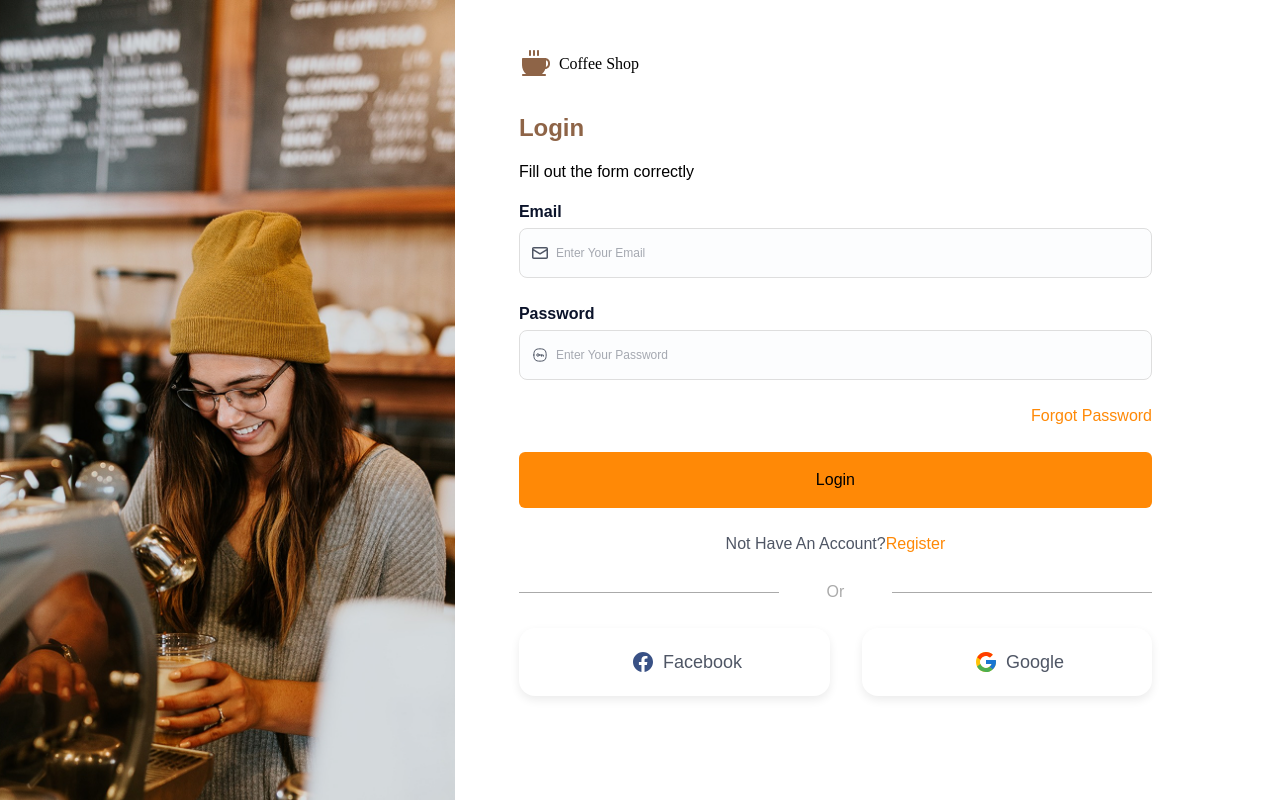
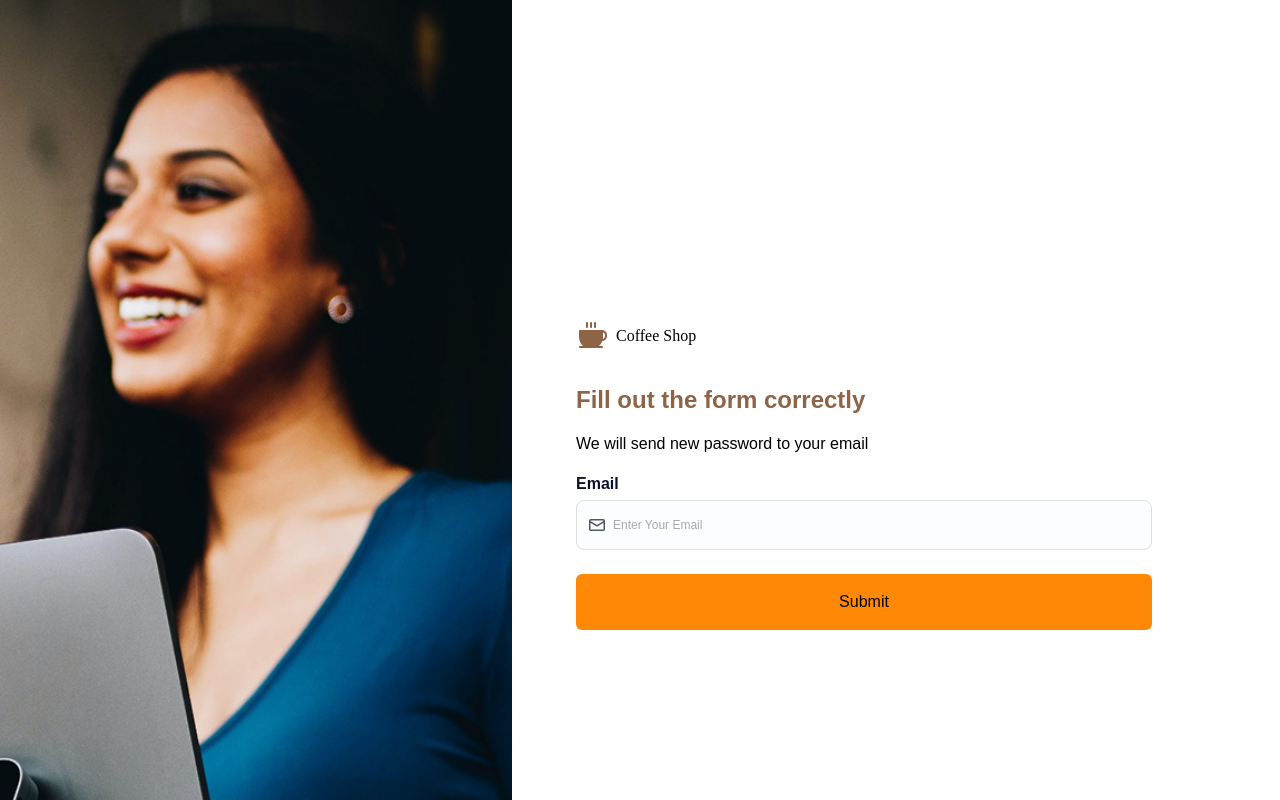
Before and after one commit to adityabastyas/koda-b6-react, a React (Vite) app: page / in a window 1280 px wide. Shown: the top 800 px of the page. Built offline with nearby package versions, Linux system fonts and the light colour scheme.

Commit message:
feat: add new pages FrogotPassword.jsx, add input form email and submit, responsive with tailwindcss

```diff
--- a/src/App.jsx
+++ b/src/App.jsx
@@ -1,11 +1,13 @@
 import Register from "./pages/Register";
 import Login from "./pages/Login";
+import ForgotPassword from "./pages/ForgotPassword";
 
 function App() {
   return (
     <div>
       {/* <Register /> */}
-      <Login />
+      {/* <Login /> */}
+      <ForgotPassword />
     </div>
   );
 }
--- /dev/null
+++ b/src/pages/ForgotPassword.jsx
@@ -0,0 +1,45 @@
+import Input from "../components/Input";
+import customerWoman from "../assets/img/image-women.png";
+import Button from "../components/Button";
+// C:\Koda6\koda-b6-react\src\assets\img\image-women.png
+
+function ForgotPassword() {
+  return (
+    <div className='flex'>
+      <div className='hidden sm:block w-[40%] '>
+        <img
+          src={customerWoman}
+          alt='woman customer image'
+          className='object-cover w-full h-full '
+        />
+      </div>
+
+      <main className='font-[Plus_Jakarta_Sans,sans-serif] flex-1 py-12 px-5 sm:pr-32 sm:pl-16 items-center sm:pt-80'>
+        <header>
+          <div className='flex items-center gap-2 mb-8'>
+            <img src='./src/assets/img/icon/Frame.svg' alt='icon coffie' />
+            <span className='font-[Sacramento,cursive]'>Coffee Shop</span>
+          </div>
+          <h1 className='text-[#8E6447] font-semibold text-2xl'>
+            Fill out the form correctly
+          </h1>
+          <p className='my-4'>We will send new password to your email</p>
+        </header>
+        <form className='flex flex-col gap-6'>
+          <Input
+            label='Email'
+            htmlFor='email'
+            id='email'
+            placeholder='Enter Your Email'
+            src='src\assets\img\icon\mail.svg'
+            alt='icon email'
+          />
+
+          <Button>Submit</Button>
+        </form>
+      </main>
+    </div>
+  );
+}
+
+export default ForgotPassword;
--- a/src/pages/Login.jsx
+++ b/src/pages/Login.jsx
@@ -8,7 +8,7 @@ function Login() {
       <div className='hidden sm:block w-[40%] '>
         <img
           src={baristaWomen}
-          alt='cooffe bg image'
+          alt='barista woman background image'
           className='object-cover w-full h-full '
         />
       </div>
```
